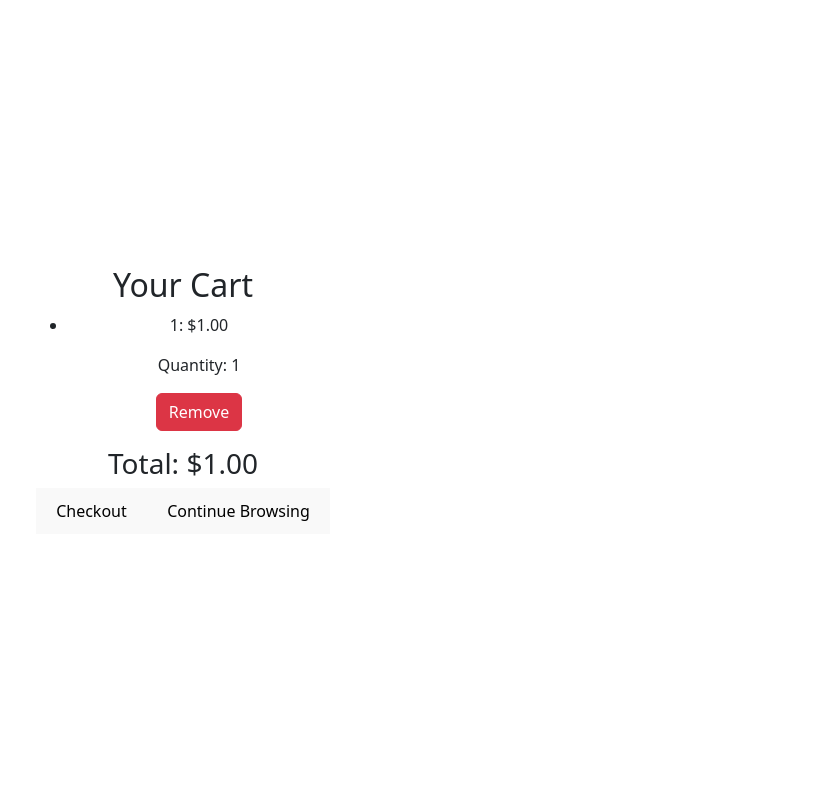
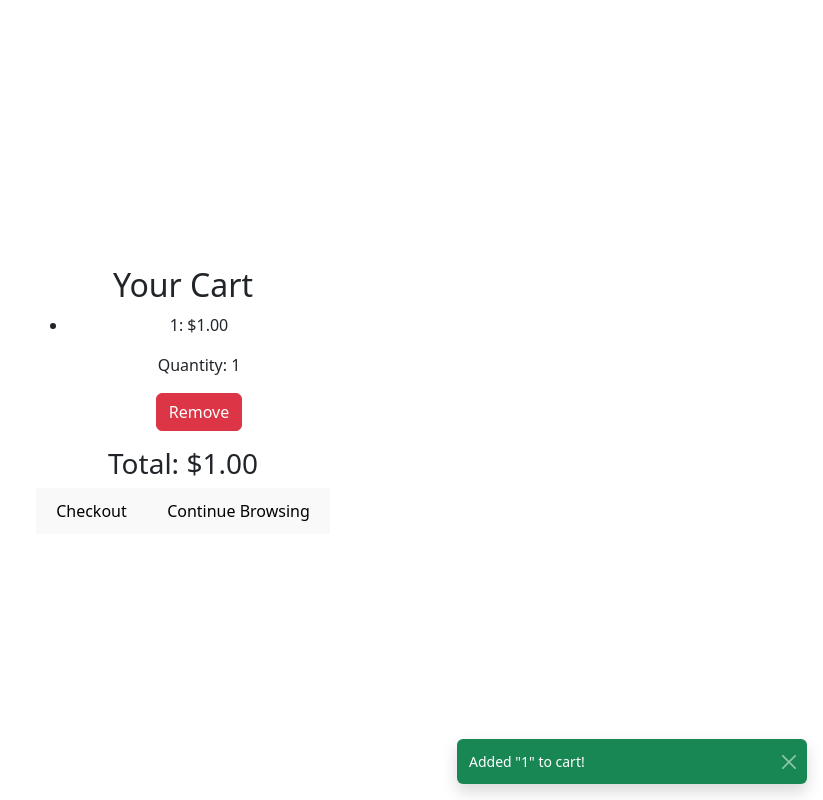
Before and after one commit to AutPort/Mission11_Porter, a React (Vite) app in the folder frontend/: page /addBook/1/1/1 in a window 1280 px wide. Both pictures are taken after a click on the button "Add to Cart". Shown: the whole page, without its empty margins (457-1280 px from the left). Built offline with nearby package versions, Linux system fonts and the light colour scheme.

Commit message:
added toast notification on cart page

```diff
--- a/frontend/index.html
+++ b/frontend/index.html
@@ -9,5 +9,9 @@
   <body>
     <div id="root"></div>
     <script type="module" src="/src/main.tsx"></script>
+    <script
+      src="https://cdn.jsdelivr.net/npm/bootstrap@5.3.0/dist/js/bootstrap.bundle.min.js"
+      defer
+    ></script>
   </body>
 </html>
--- a/frontend/src/components/ToastNotification.tsx
+++ b/frontend/src/components/ToastNotification.tsx
@@ -1,4 +1,4 @@
-import React, { useRef } from 'react';
+import React, { useEffect, useRef } from 'react';
 import { Toast } from 'bootstrap';
 
 interface ToastNotificationProps {
@@ -8,21 +8,18 @@ interface ToastNotificationProps {
 const ToastNotification: React.FC<ToastNotificationProps> = ({ message }) => {
   const toastRef = useRef<HTMLDivElement>(null);
 
-  // Function to show the toast
-  const showToast = () => {
+  useEffect(() => {
     if (toastRef.current) {
-      const toast = new Toast(toastRef.current);
-      toast.show();
+      const toastInstance = new Toast(toastRef.current);
+      toastInstance.show();
     }
-  };
+  }, []); // Ensures it only runs once when mounted
 
   return (
-    <>
-      {/* Toast Notification */}
     <div className='toast-container position-fixed bottom-0 end-0 p-3'>
       <div
         ref={toastRef}
-          className='toast align-items-center text-white bg-success border-0'
+        className='toast align-items-center text-white bg-success border-0 show'
         role='alert'
         aria-live='assertive'
         aria-atomic='true'
@@ -38,10 +35,6 @@ const ToastNotification: React.FC<ToastNotificationProps> = ({ message }) => {
         </div>
       </div>
     </div>
-
-      {/* Hidden button to trigger toast externally */}
-      <button className='d-none' id='triggerToast' onClick={showToast}></button>
-    </>
   );
 };
 
--- a/frontend/src/pages/AddBookPage.tsx
+++ b/frontend/src/pages/AddBookPage.tsx
@@ -1,7 +1,6 @@
 import { useNavigate, useParams } from 'react-router-dom';
 import { useCart } from '../context/CartContext';
 import { CartItem } from '../types/CartItem';
-import { useState } from 'react';
 
 function AddBookPage() {
   const navigate = useNavigate();
@@ -15,8 +14,11 @@ function AddBookPage() {
       price: Number(price),
       quantity: Number(quantity),
     };
+
     addToCart(newItem);
-    navigate('/cart');
+
+    // Navigate to the cart page and pass a toast message
+    navigate('/cart', { state: { toastMessage: `Added "${title}" to cart!` } });
   };
 
   return (
@@ -24,16 +26,8 @@ function AddBookPage() {
       <h2>{title}</h2>
       <p>Price: {price}</p>
       <div>
-        {/* display price */}
-        {/* <input
-          type='number'
-          placeholder='Enter donation amount'
-          value={donationAmount}
-          onChange={(x) => setDonationAmount(Number(x.target.value))}
-        /> */}
         <button onClick={handleAddToCart}>Add to Cart</button>
       </div>
-
       <button onClick={() => navigate(-1)}>Go Back</button>
     </>
   );
--- a/frontend/src/pages/CartPage.tsx
+++ b/frontend/src/pages/CartPage.tsx
@@ -1,20 +1,31 @@
-import { useNavigate } from 'react-router-dom';
+import { useNavigate, useLocation } from 'react-router-dom';
+import { useEffect, useState } from 'react';
 import { CartItem } from '../types/CartItem';
 import { useCart } from '../context/CartContext';
+import ToastNotification from '../components/ToastNotification';
 
 function CartPage() {
   const navigate = useNavigate();
+  const location = useLocation();
   const { cart, removeFromCart } = useCart();
   const totalAmount = cart.reduce(
     (sum, item) => sum + item.price * item.quantity,
     0
   );
 
+  const [toastMessage, setToastMessage] = useState<string | null>(null);
+
+  // Show toast message if navigated from AddBookPage
+  useEffect(() => {
+    if (location.state?.toastMessage) {
+      setToastMessage(location.state.toastMessage);
+    }
+  }, [location.state]);
+
   return (
     <>
       <div>
         <h2>Your Cart</h2>
-        <div>
         {cart.length === 0 ? (
           <p>Your cart is empty.</p>
         ) : (
@@ -35,11 +46,13 @@ function CartPage() {
             ))}
           </ul>
         )}
-        </div>
         <h3>Total: ${totalAmount.toFixed(2)}</h3>
         <button>Checkout</button>
         <button onClick={() => navigate('/books')}>Continue Browsing</button>
       </div>
+
+      {/* Show toast notification if message exists */}
+      {toastMessage && <ToastNotification message={toastMessage} />}
     </>
   );
 }
```
Also changed, not shown: 11 other files (tests, documents, lock files or other folders). Lines whose indentation alone changed are shown as unchanged.
